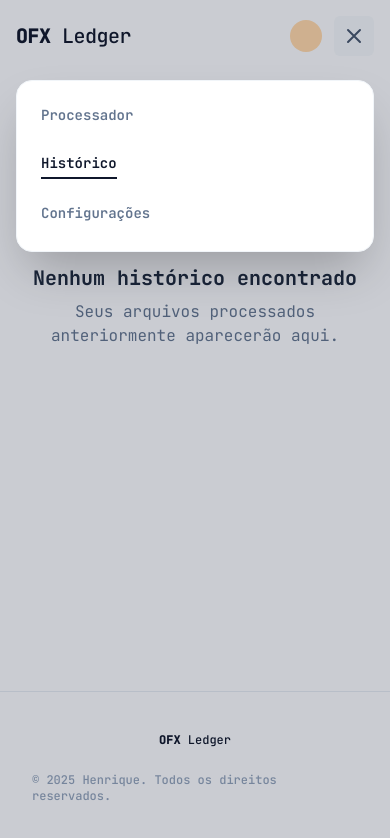
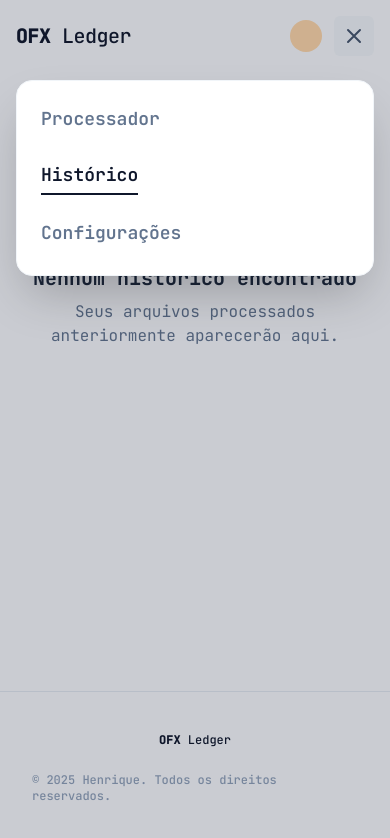
Before and after one commit to Henriquelss/leitor-ofx, a React (Vite) app: page / in a window 390 px wide. Both pictures are taken after a click on the button 354 px from the left and 36 px from the top of the page. Shown: the top 838 px of the page. Built offline with nearby package versions, Linux system fonts and the light colour scheme.

Commit message:
refactor: adjust header navigation spacing and text sizing for improved responsiveness

```diff
--- a/src/components/layout/Header.tsx
+++ b/src/components/layout/Header.tsx
@@ -33,7 +33,7 @@ export default function Header({ activeTab, onChangeTab }: HeaderProps) {
         </button>
       </div>
 
-      <nav className={`${isMenuOpen ? 'flex flex-col items-start absolute top-20 left-4 right-4 bg-white p-6 shadow-2xl rounded-2xl z-50 border border-slate-100 gap-6 animate-[fadeIn_0.2s_ease-out]' : 'hidden'} md:flex md:items-center md:static md:flex-row md:bg-transparent md:p-0 md:shadow-none md:border-none md:w-auto md:justify-center gap-4 md:gap-8 text-sm md:text-sm text-lg font-semibold text-slate-500`}>
+      <nav className={`${isMenuOpen ? 'flex flex-col items-start absolute top-20 left-4 right-4 bg-white p-6 shadow-2xl rounded-2xl z-50 border border-slate-100 animate-[fadeIn_0.2s_ease-out]' : 'hidden'} md:flex md:items-center md:static md:flex-row md:bg-transparent md:p-0 md:shadow-none md:border-none md:w-auto md:justify-center gap-6 md:gap-8 text-lg md:text-sm font-semibold text-slate-500`}>
         <button
           onClick={() => switchTab('processor')}
           className={`pb-1 w-fit transition-colors ${activeTab === 'processor' ? 'text-slate-900 border-b-2 border-slate-900' : 'hover:text-slate-900'}`}
```
